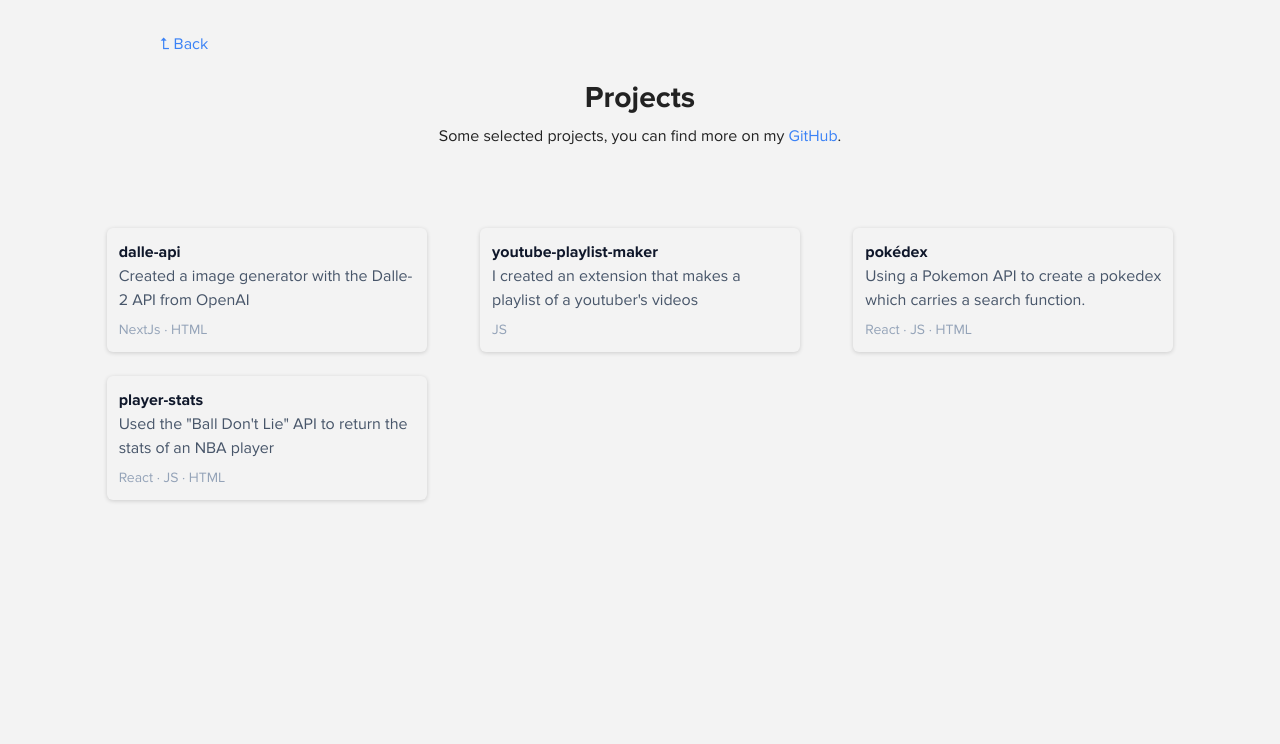
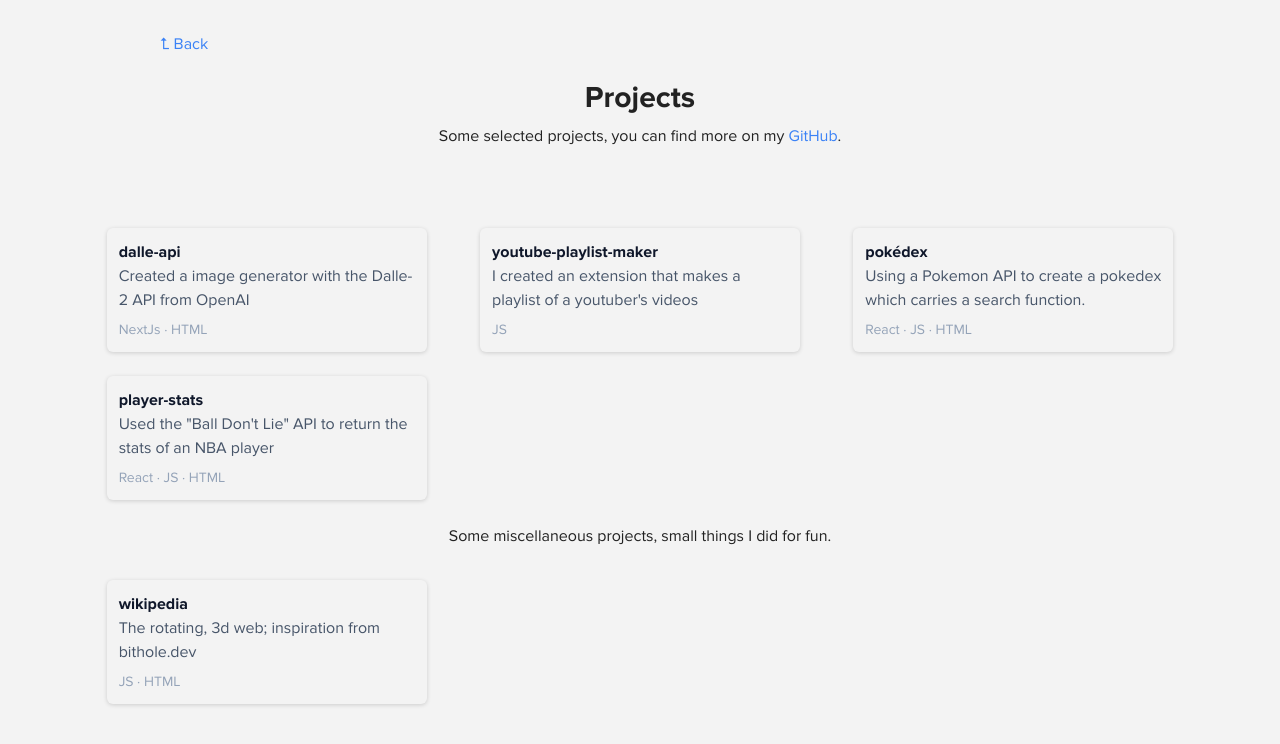
Before and after one commit to kach0w/rate-my-aps, a Next.js app: page /projects in a window 1280 px wide. Shown: the top 744 px of the page. Built offline with nearby package versions, Linux system fonts and the light colour scheme.

Commit message:
misc projects -> wikipedia

```diff
--- a/pages/projects.js
+++ b/pages/projects.js
@@ -51,7 +51,18 @@ export default function Home() {
           </div>
         </a>
       </div>
-
+      <div>
+        Some miscellaneous projects, small things I did for fun.
+      </div>
+      <div className='mx-auto w-[70rem] grid grid-cols-3 mt-[2rem]'>
+        <a href="https://kachow.me/web3d/wikipedia">
+          <div className='w-[20rem] group rounded-md shadow-[0_1px_4px_rgba(0,0,0,0.16)] mx-auto p-3 mb-[3vh] text-left'>
+            <p className='font-bold group-hover:underline text-slate-900'>wikipedia</p>
+            <p className='text-slate-600'>The rotating, 3d web; inspiration from bithole.dev</p>
+            <p className=' mt-2 text-sm text-slate-400'>JS · HTML</p>
+          </div>
+        </a>
+      </div>
       <div className='mt-[35rem]'>
         <Footer />
       </div>
```
